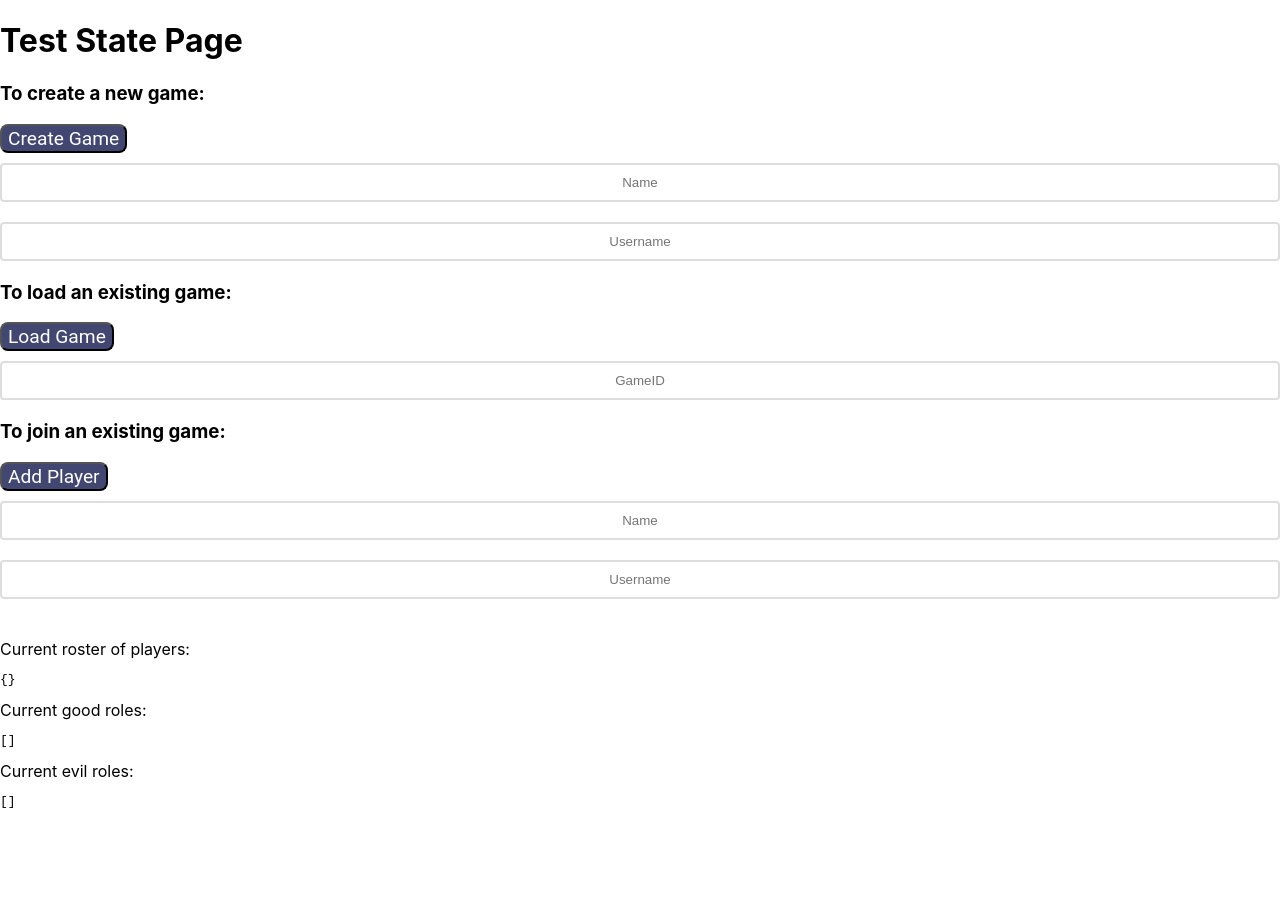
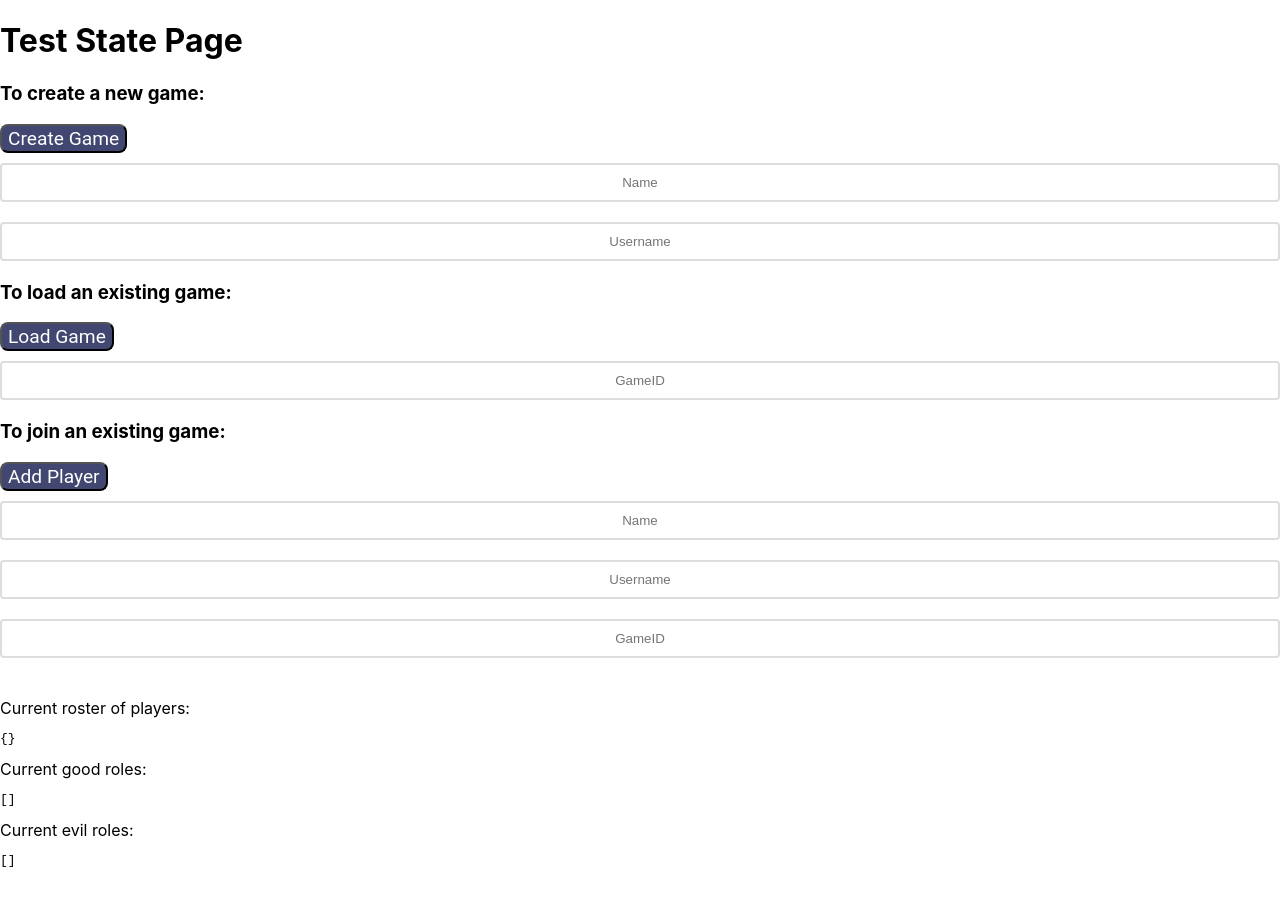
Before and after one commit to noahallen/Avalon, a React (Create React App) app: page /test in a window 1280 px wide. Shown: the top 906 px of the page. Before the commit the page ends 862 px from the top, so only its background shows below. Built offline with nearby package versions, Linux system fonts and the light colour scheme; no server answers.

Commit message:
Fixed role selection page

```diff
--- a/src/pages/RoleSelectionPage.jsx
+++ b/src/pages/RoleSelectionPage.jsx
@@ -2,23 +2,15 @@ import React, { useContext, useState } from "react";
 import { GameContext } from "../components/GameProvider.js";
 
 const RoleSelectionPage = () => {
+	const { goodRoles, evilRoles } = useContext(GameContext);
+	const userName1 = "hi";
+	// addPlayerRole(userName1, goodRoles.Merlin);
 
-    const {
-		gameState,
-		addPlayerRole,
-        goodRoles,
-        evilRoles,
-	} = useContext(GameContext);
-    const userName1 = "hi";
-    addPlayerRole(userName1, goodRoles.Merlin);
-
-    return (
-        <div>
-            <h2 className='page-header'>
-                {goodRoles.Merlin}
-            </h2>
-        </div>
-    );
-}
+	return (
+		<div>
+			<h2 className="page-header">{goodRoles.Merlin}</h2>
+		</div>
+	);
+};
 
 export default RoleSelectionPage;
--- a/src/pages/TestStatePage.jsx
+++ b/src/pages/TestStatePage.jsx
@@ -134,6 +134,14 @@ const TestState = () => {
 					required
 					disabled={joined}
 				/>
+				<input
+					type="text"
+					value={gameID}
+					onChange={(e) => setGameID(e.target.value)}
+					placeholder="GameID"
+					required
+					disabled={submitted || created}
+				/>
 			</form>
 			<br></br>
 			Current roster of players:{" "}
--- a/src/routes/index.js
+++ b/src/routes/index.js
@@ -52,7 +52,11 @@ const Routing = (props) => {
 					path="role-selection"
 					element={<RoleSelectionPage />}
 				/>
-				<Route exact path="/testfirebase" element={<TestFirebasePage/>} />
+				<Route
+					exact
+					path="/testfirebase"
+					element={<TestFirebasePage />}
+				/>
 			</Routes>
 		</Router>
 	);
```
